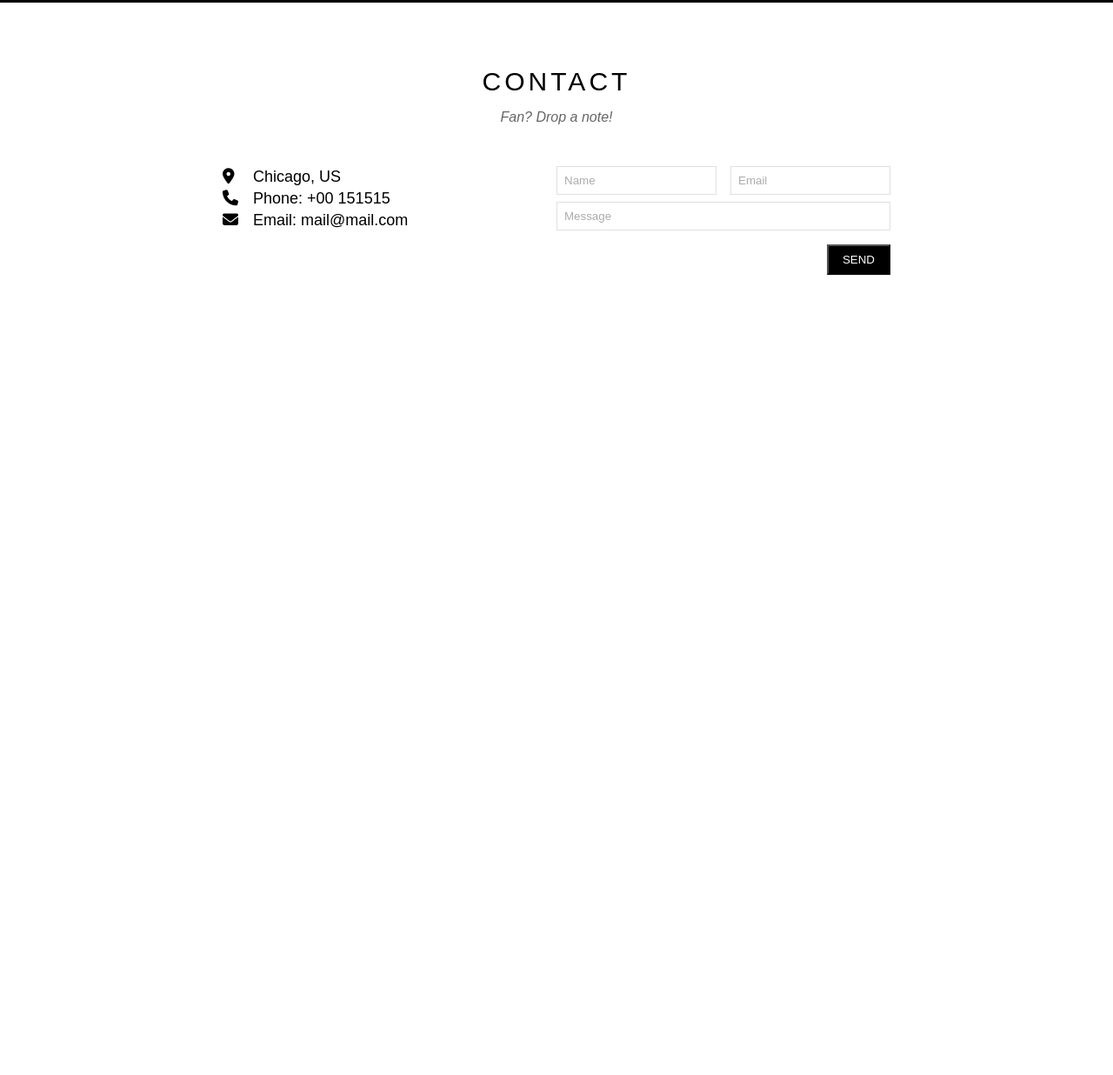
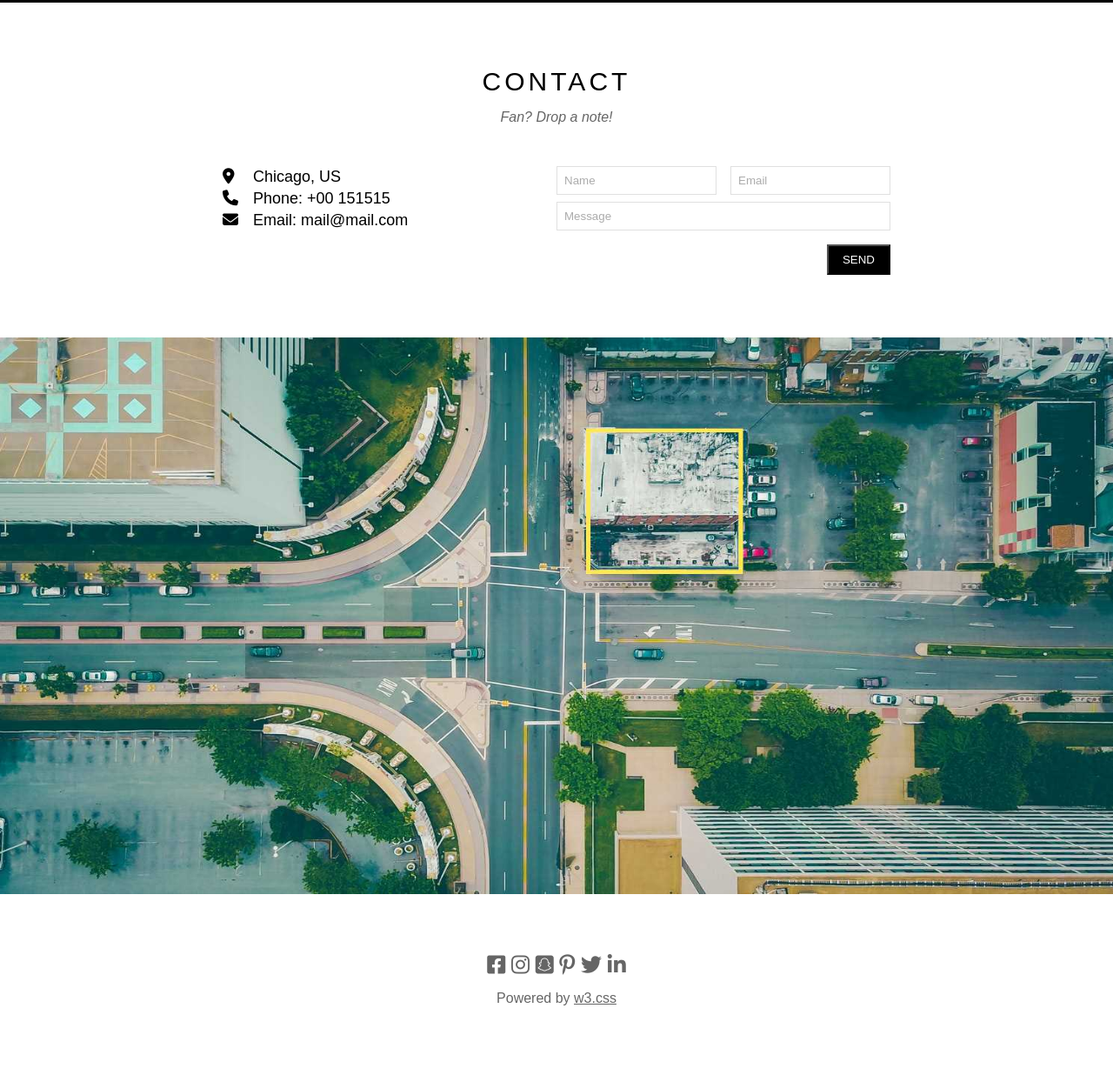
Before and after one commit to Haidzls/the-band, a plain HTML site: page index.html in a window 1280 px wide. Shown: the part 2094-3330 px from the top of the page at 87% size. Before the commit the page ends 2482 px from the top, so only its background shows below. Drawn offline with Linux system fonts and the light colour scheme.

Commit message:
done footer

```diff
--- a/asset/css/style.css
+++ b/asset/css/style.css
@@ -275,6 +275,9 @@ html{
 
 /* contact */
 
+.contact{
+}
+
 .contact .contact-section{
     padding: 32px 0;
 }
@@ -318,3 +321,27 @@ html{
     margin: 8px 0;
     float: right;
 }
+/* footer */
+
+.map{
+    width: 100%;
+    height: 50vw;
+}
+
+#footer .social-icon{
+    opacity: 0.6;
+    font-size: 24px;
+}
+.end a:hover,
+#footer i:hover{
+    opacity: 0.3;
+}
+
+#footer .end{
+    margin: 15px 0;
+    opacity: 0.6;
+}
+
+.end a{
+    color:#000;
+}
--- a/index.html
+++ b/index.html
@@ -153,6 +153,20 @@
                     <div class="clear"></div>
                 </div>
             </div>
+            <img src="./asset/img/map.jpg" alt="map" class="map">
+        </div>
+        <div id="footer">
+            <div class="center-box">
+                <div class="social-icon">
+                    <i class="fa-brands fa-square-facebook"></i>
+                    <i class="fa-brands fa-instagram"></i>
+                    <i class="fa-brands fa-square-snapchat"></i>
+                    <i class="fa-brands fa-pinterest-p"></i>
+                    <i class="fa-brands fa-twitter"></i>
+                    <i class="fa-brands fa-linkedin-in"></i>
+                </div>
+                <p class="end">Powered by <a href="#">w3.css</a></p>
+            </div>
         </div>
     </body>
 </html>
```
